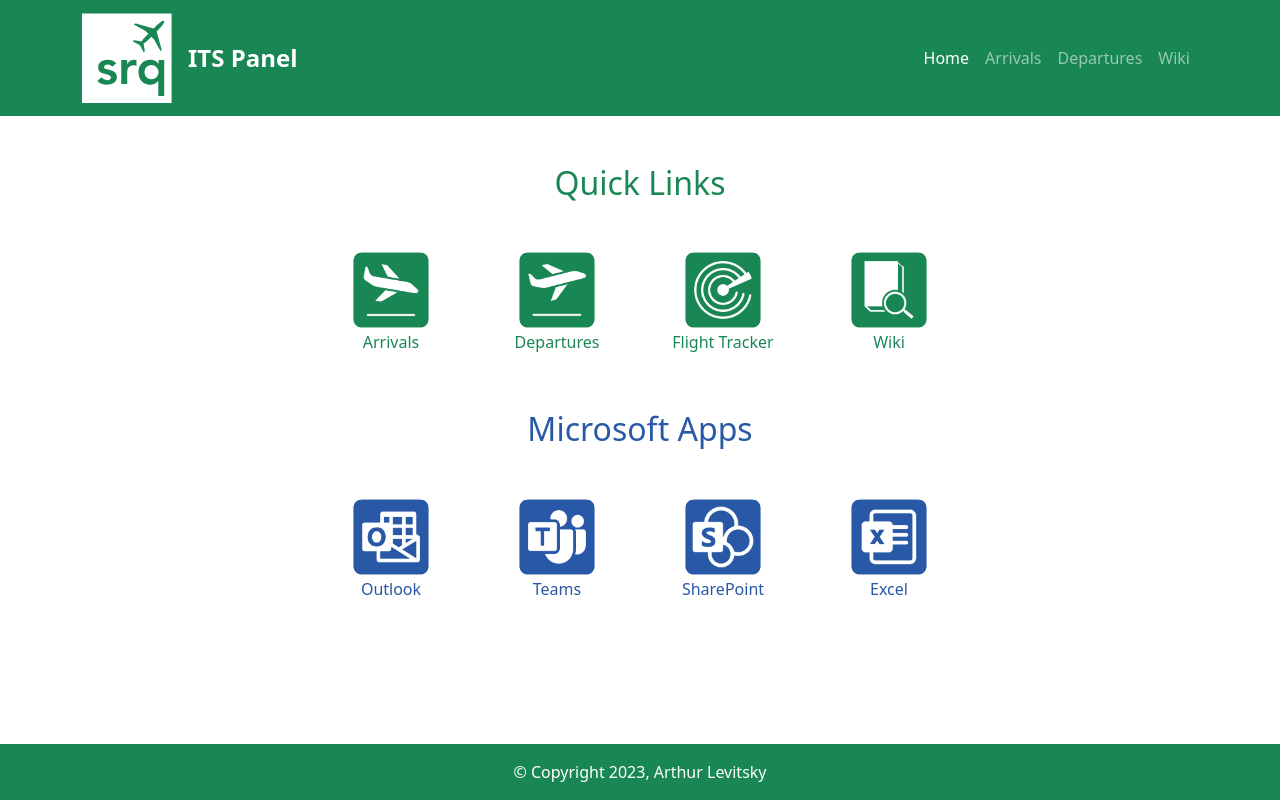
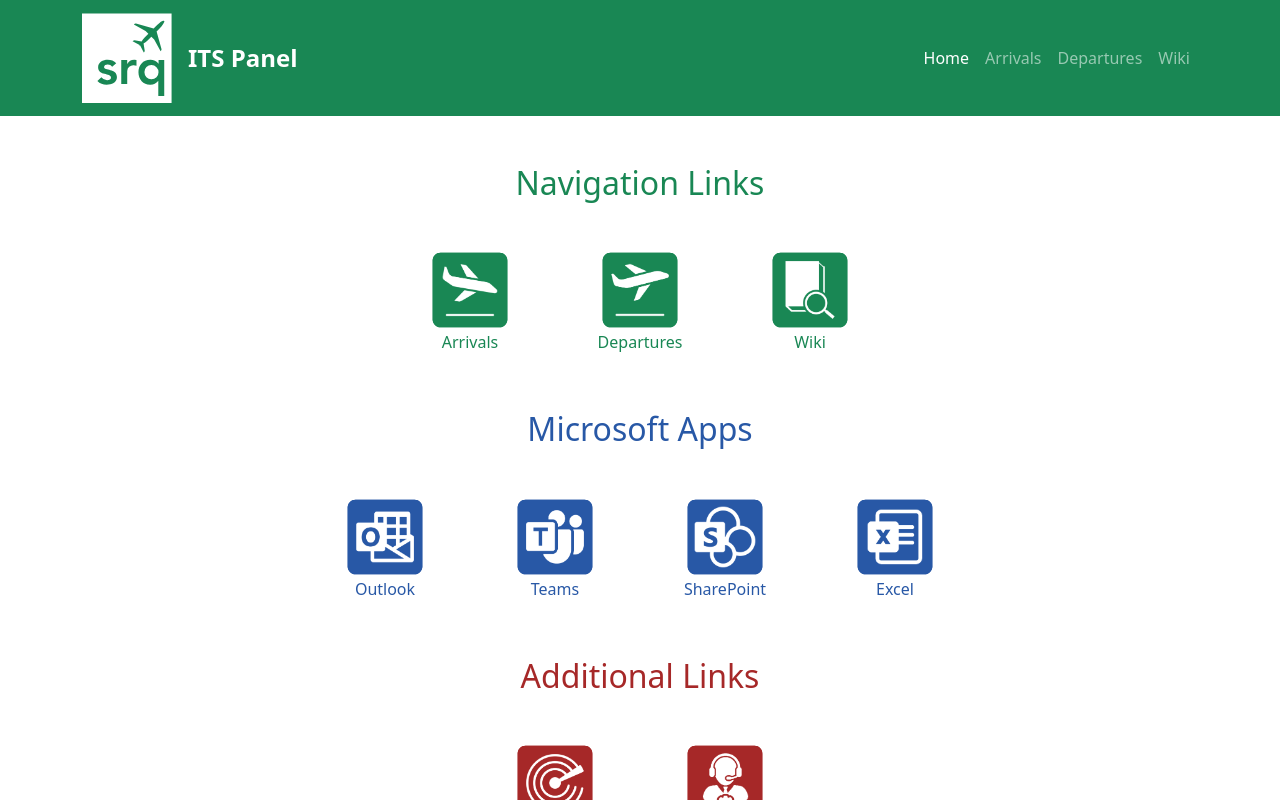
Before and after one commit to artsky-github/srq-its-panel, a React (Create React App) app: page / in a window 1280 px wide. Built offline with nearby package versions, Linux system fonts and the light colour scheme.

Commit message:
Added text styling for additional links of home page. Removed unnecessary Containers for Rows since a Container already exists. Additional Links section in home page has flight radar link and IT support link.

```diff
--- a/src/App.css
+++ b/src/App.css
@@ -70,6 +70,11 @@ iframe {
   text-decoration: none;
 }
 
+.app-links-red {
+  color: #a62828;
+  text-decoration: none;
+}
+
 .app-links-hover:hover {
   color: #a0a0a0;
 }
--- a/src/Home.js
+++ b/src/Home.js
@@ -10,6 +10,7 @@ import outlookApp from "./images/outlook_app.svg";
 import teamsApp from "./images/teams_app.svg";
 import sharepointApp from "./images/sharepoint_app.svg";
 import excelApp from "./images/excel_app.svg";
+import supportApp from "./images/support_app.svg";
 
 function HomePage({ openHome }) {
   return (
@@ -21,9 +22,12 @@ function HomePage({ openHome }) {
           unmountOnExit
         >
           <div id="home-fade">
-            <h2 className="text-center text-success mb-5">Quick Links</h2>
-            <Container className="text-center">
-              <Row xs="2" md="4" className="mx-5 justify-content-center">
+            <h2 className="text-center text-success mb-5">Navigation Links</h2>
+            <Row
+              xs="2"
+              md="4"
+              className="mx-5 justify-content-center text-center"
+            >
               <Col lg="2" className="mb-2">
                 <a className="app-links-green app-links-hover" href="#">
                   <div className="d-block app-link-anim">
@@ -51,23 +55,6 @@ function HomePage({ openHome }) {
                 </a>
               </Col>
               <Col lg="2" className="mb-2">
-                  <a
-                    className="app-links-green app-links-hover"
-                    href="https://www.radarbox.com/airport/KSRQ"
-                    target="_blank"
-                  >
-                    <div className="d-block app-link-anim">
-                      <img
-                        alt="Flight Tracker App SVG"
-                        src={radarApp}
-                        width="80"
-                        className="d-block m-auto"
-                      />
-                    </div>
-                    Flight Tracker
-                  </a>
-                </Col>
-                <Col lg="2" className="mb-2">
                 <a className="app-links-green app-links-hover" href="#">
                   <div className="d-block app-link-anim">
                     <img
@@ -81,12 +68,14 @@ function HomePage({ openHome }) {
                 </a>
               </Col>
             </Row>
-            </Container>
             <h2 className="text-center my-5" style={{ color: "#2858A6" }}>
               Microsoft Apps
             </h2>
-            <Container className="text-center text-success">
-              <Row xs="2" md="4" className="mx-5 justify-content-center">
+            <Row
+              xs="2"
+              md="4"
+              className="mx-5 justify-content-center text-center"
+            >
               <Col lg="2" className="mb-2">
                 <a
                   className="app-links-blue app-links-hover"
@@ -156,7 +145,49 @@ function HomePage({ openHome }) {
                 </a>
               </Col>
             </Row>
-            </Container>
+            <h2 className="text-center my-5" style={{ color: "#a62828" }}>
+              Additional Links
+            </h2>
+            <Row
+              xs="2"
+              md="4"
+              className="mx-5 row-resize-jcl justify-content-center text-center"
+            >
+              <Col lg="2" className="mb-2">
+                <a
+                  className="app-links-red app-links-hover"
+                  href="https://www.radarbox.com/airport/KSRQ"
+                  target="_blank"
+                >
+                  <div className="d-block app-link-anim">
+                    <img
+                      alt="Radar App SVG"
+                      src={radarApp}
+                      width="80"
+                      className="d-block m-auto"
+                    />
+                  </div>
+                  Flight Tracker
+                </a>
+              </Col>
+              <Col lg="2" className="mb-2">
+                <a
+                  className="app-links-red app-links-hover"
+                  href="https://support.srq-airport.com/app/itdesk/HomePage.do"
+                  target="_blank"
+                >
+                  <div className="d-block app-link-anim">
+                    <img
+                      alt="Support App SVG"
+                      src={supportApp}
+                      width="80"
+                      className="d-block m-auto"
+                    ></img>
+                  </div>
+                  IT Support
+                </a>
+              </Col>
+            </Row>
           </div>
         </Fade>
       </Container>
```
Also changed, not shown: src/images/radar_app.svg, src/images/support_app.svg (added). Lines whose indentation alone changed are shown as unchanged.
